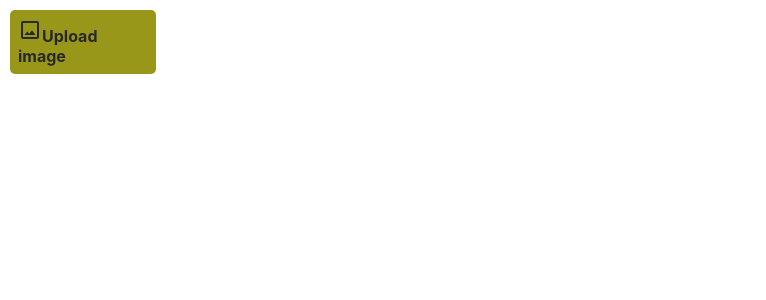
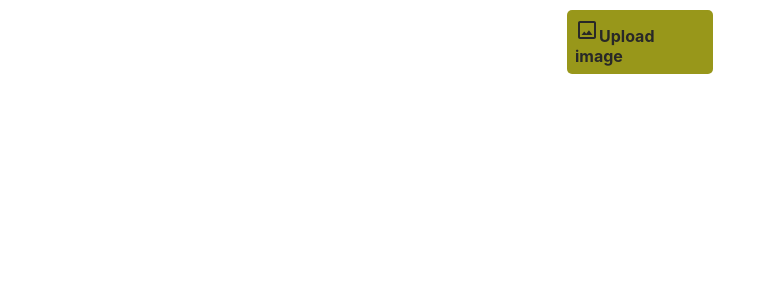
Before and after one commit to BL365/Imghost, a React (Create React App) app: page / in a window 1280 px wide. Shown: the top 300 px of the page, without its empty margins (0-766 px from the left). Built offline with nearby package versions, Linux system fonts and the light colour scheme.

Commit message:
upload-button on center

```diff
--- a/src/App.css
+++ b/src/App.css
@@ -1,6 +1,5 @@
 .App {
   text-align: center;
-  background: #282828;
 }
 
 .App-logo {
@@ -31,7 +30,7 @@
 
 .App-upload-button > label {
   padding: 8px;
-  margin: 10px;
+  margin: 10px auto;
   width: 130px;
   display: block;
   background: #98971A;
```
